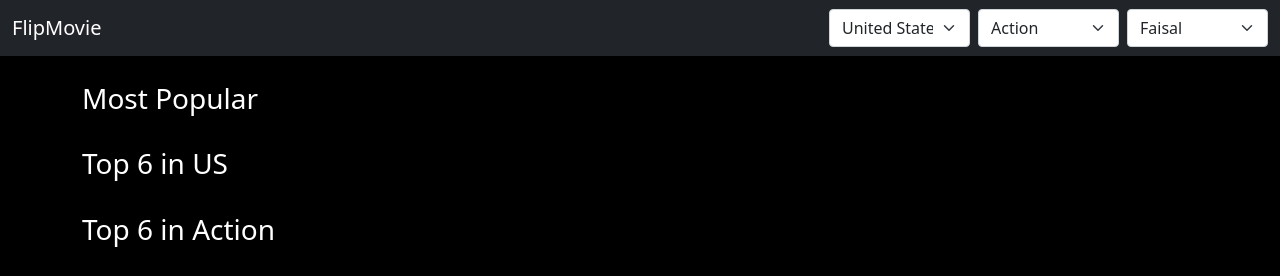
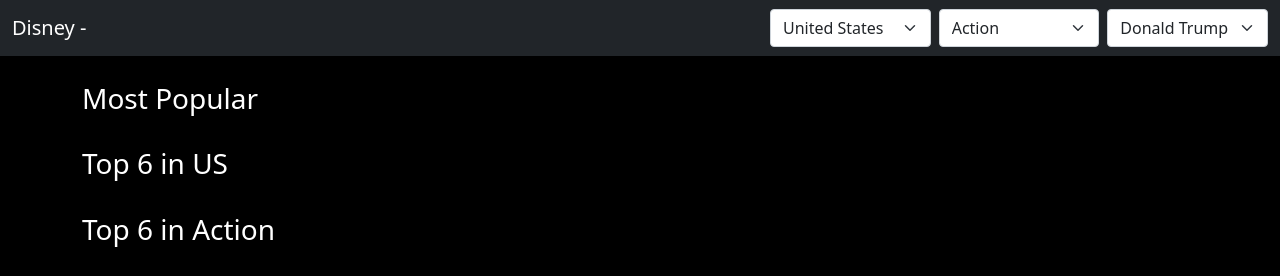
Before and after one commit to faisalbegins/recommender-api, a Flask app: page / in a window 1280 px wide. Shown: the top 276 px of the page. Run offline with Flask 2, Linux system fonts and the light colour scheme; data that the repository does not hold is empty; parts of the project's set-up code (start-up, migrations or seed data) failed here and were passed over; some libraries are stand-ins or nearby versions.

Commit message:
changed labels

```diff
--- a/templates/index.html
+++ b/templates/index.html
@@ -9,13 +9,13 @@
     <link href="{{ url_for('static', filename='css/bootstrap.css') }}" rel="stylesheet">
     <link href="{{ url_for('static', filename='css/style.css') }}" rel="stylesheet">
 
-    <title>FlipMovie</title>
+    <title>Disney -</title>
 </head>
 <body>
 <div class="container">
     <nav class="navbar fixed-top navbar-expand-lg navbar-dark bg-dark">
         <div class="container-fluid">
-            <a class="navbar-brand" href="#">FlipMovie</a>
+            <a class="navbar-brand" href="#">Disney -</a>
             <div class="d-flex">
                 <select class="form-select me-2 country" aria-label="Default select">
                     <option value="us">United States</option>
@@ -36,9 +36,9 @@
                     <option value="Science Fiction">Science Fiction</option>
                 </select>
                 <select class="form-select user" aria-label="Default select">
-                    <option value="1">Faisal</option>
-                    <option value="10">Mustafa</option>
-                    <option value="23">Obama</option>
+                    <option value="1">Donald Trump</option>
+                    <option value="5">Barak Obama</option>
+                    <option value="9">George W. Bush</option>
                 </select>
             </div>
         </div>
```
